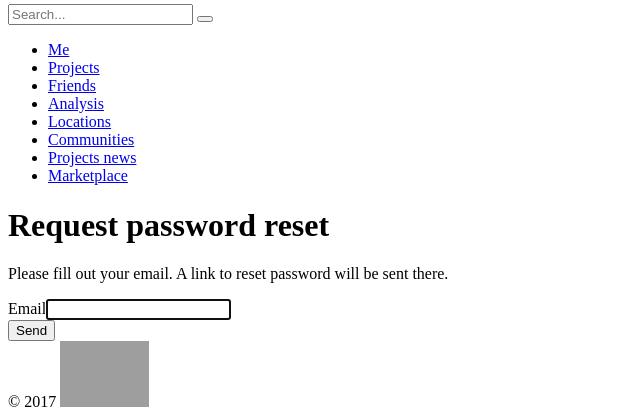
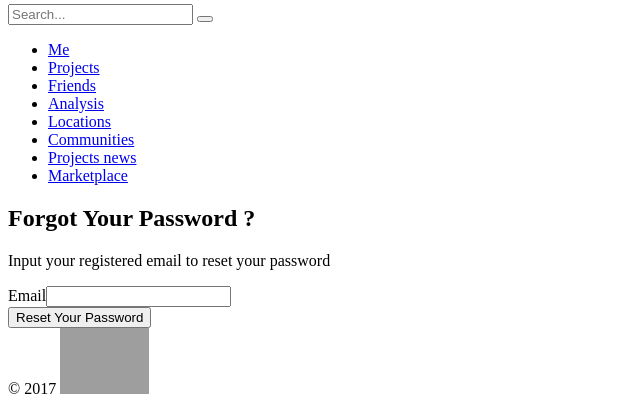
Before and after one commit to KusokBanana/eurocon, a Yii app: template frontend/views/site/requestPasswordResetToken.php in a window 1280 px wide. Shown: the part 3006-3425 px from the top of the page, without its empty margins (0-640 px from the left). After the commit the page ends 3400 px from the top, so only its background shows below. Run offline with PHP 8.4 and a stand-in for Yii, Linux system fonts and the light colour scheme; the template is opened without the code that fills it, so the values that code supplies are empty; form fields are guessed from the names that the template uses; some libraries are stand-ins or nearby versions; grey boxes are pictures that could not be loaded.

Commit message:
reset password page done

```diff
--- a/frontend/controllers/SiteController.php
+++ b/frontend/controllers/SiteController.php
@@ -190,6 +190,8 @@ class SiteController extends Controller
      */
     public function actionRequestPasswordReset()
     {
+        $this->layout='login_page';
+
         $model = new PasswordResetRequestForm();
         if ($model->load(Yii::$app->request->post()) && $model->validate()) {
             if ($model->sendEmail()) {
--- a/frontend/views/layouts/login_page.php
+++ b/frontend/views/layouts/login_page.php
@@ -45,7 +45,7 @@ $user = Person::getPerson(Yii::$app->user);
         })(document, window, jQuery);') ?>
     <?php $this->head() ?>
 </head>
-<body class="animsition <?= $this->params['body-class'] ?> layout-full page-dark">
+<body class="animsition <?= $this->params['body-class'] ?> layout-full">
 <?php $this->beginBody() ?>
 <!--[if lt IE 8]>
 <p class="browserupgrade">You are using an <strong>outdated</strong> browser. Please <a href="http://browsehappy.com/">upgrade your browser</a> to improve your experience.</p>
--- a/frontend/views/site/login.php
+++ b/frontend/views/site/login.php
@@ -9,7 +9,7 @@ use yii\bootstrap\ActiveForm;
 
 $this->title = 'Login';
 $this->params['breadcrumbs'][] = $this->title;
-$this->params['body-class'] = 'page-login';
+$this->params['body-class'] = 'page-login page-dark';
 $this->registerCssFile('@web/css/login.min.css')
 ?>
 
@@ -32,7 +32,8 @@ $this->registerCssFile('@web/css/login.min.css')
         <div class="checkbox-custom checkbox-inline checkbox-primary pull-xs-left">
             <?= $form->field($model, 'rememberMe', ['template' => '{input}{label}'])->checkbox([], null) ?>
         </div>
-        <a class="pull-xs-right" href="forgot-password.html">Forgot password?</a> <!-- TODO add here -->
+        <?= Html::a('Forgot password?', ['/site/request-password-reset'],
+            ['class' => 'pull-xs-right']) ?>
     </div>
     <?= Html::submitButton('Sign in', ['class' => 'btn btn-primary btn-block']) ?>
 <?php ActiveForm::end(); ?>
--- a/frontend/views/site/requestPasswordResetToken.php
+++ b/frontend/views/site/requestPasswordResetToken.php
@@ -9,23 +9,22 @@ use yii\bootstrap\ActiveForm;
 
 $this->title = 'Request password reset';
 $this->params['breadcrumbs'][] = $this->title;
+$this->params['body-class'] = 'page-forgot-password';
+$this->registerCssFile('@web/css/forgot-password.css')
 ?>
-<div class="site-request-password-reset">
-    <h1><?= Html::encode($this->title) ?></h1>
 
-    <p>Please fill out your email. A link to reset password will be sent there.</p>
+<h2>Forgot Your Password ?</h2>
+<p>Input your registered email to reset your password</p>
+    <?php $form = ActiveForm::begin(['id' => 'request-password-reset-form']); ?>
 
-    <div class="row">
-        <div class="col-lg-5">
-            <?php $form = ActiveForm::begin(['id' => 'request-password-reset-form']); ?>
-
-                <?= $form->field($model, 'email')->textInput(['autofocus' => true]) ?>
-
-                <div class="form-group">
-                    <?= Html::submitButton('Send', ['class' => 'btn btn-primary']) ?>
-                </div>
-
-            <?php ActiveForm::end(); ?>
-        </div>
+        <?= $form->field($model, 'email')
+            ->input('email', ['placeholder' => 'Your Email'])->label(null, [
+                'class' => 'sr-only'
+            ]) ?>
+<!--    <div class="form-group">-->
+<!--        <input type="email" class="form-control" id="inputEmail" name="email" placeholder="Your Email">-->
+<!--    </div>-->
+    <div class="form-group">
+        <?= Html::submitButton('Reset Your Password', ['class' => 'btn btn-primary btn-block']) ?>
     </div>
-</div>
+<?php ActiveForm::end(); ?>
--- a/frontend/views/site/signup.php
+++ b/frontend/views/site/signup.php
@@ -9,8 +9,8 @@ use yii\bootstrap\ActiveForm;
 
 $this->title = 'Signup';
 $this->params['breadcrumbs'][] = $this->title;
-$this->params['body-class'] = 'page-register';
-$this->registerCssFile('@web/css/register.min.css')
+$this->params['body-class'] = 'page-register page-dark';
+$this->registerCssFile('@web/css/forgot-password.min.css')
 ?>
 
 <div class="brand">
--- /dev/null
+++ b/frontend/web/css/forgot-password.css
@@ -0,0 +1,12 @@
+.page-forgot-password {
+  background-color: #f3f7f9;
+}
+
+.page-forgot-password p {
+  color: #a3afb7;
+}
+
+.page-forgot-password form {
+  width: 250px;
+  margin: 30px auto;
+}
--- /dev/null
+++ b/frontend/web/css/forgot-password.min.css
@@ -0,0 +1 @@
+.page-forgot-password{background-color:#f3f7f9}.page-forgot-password p{color:#a3afb7}.page-forgot-password form{width:250px;margin:30px auto}
```
